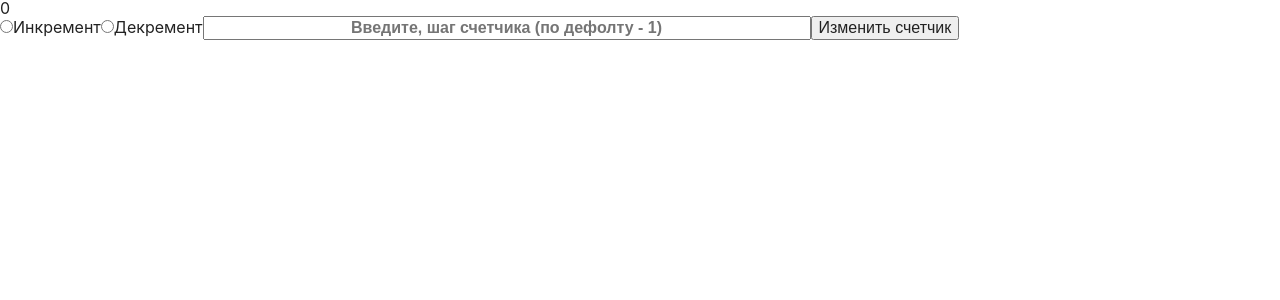
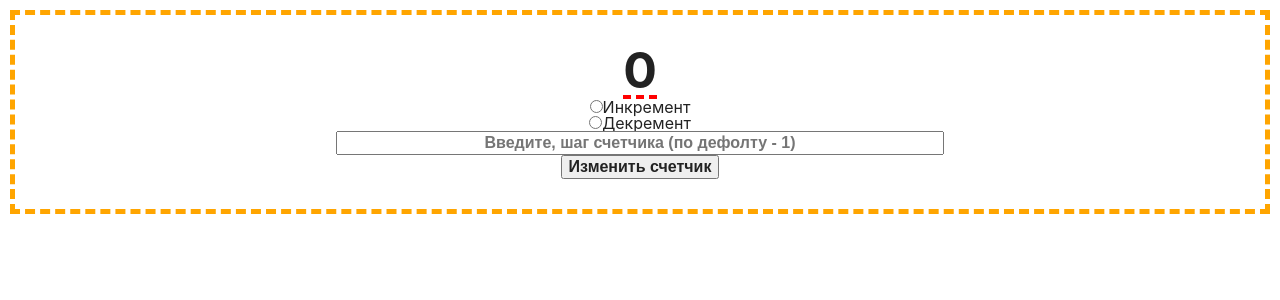
Before and after one commit to remenok200/freshcode-react-clicker, a React (Create React App) app: page / in a window 1280 px wide. Shown: the top 300 px of the page. Built offline with nearby package versions, Linux system fonts and the light colour scheme.

Commit message:
Add styles

```diff
--- a/src/components/Clicker/Clicker.module.scss
+++ b/src/components/Clicker/Clicker.module.scss
@@ -1,15 +1,25 @@
 .container {
+  display: flex;
+  flex-direction: column;
+  align-items: center;
+  border: 5px orange dashed;
+  padding: 30px;
+  margin: 10px;
 }
 
 .counter {
+  font-weight: bold;
+  font-size: 50px;
+  border-bottom: 4px red dashed;
 }
 
 .inputCount {
-  width: 600px;
+  min-width: 600px;
   color: green;
   font-weight: bold;
   text-align: center;
 }
 
-.buttonCouner {
+.buttonCounter {
+  font-weight: bold;
 }
```
